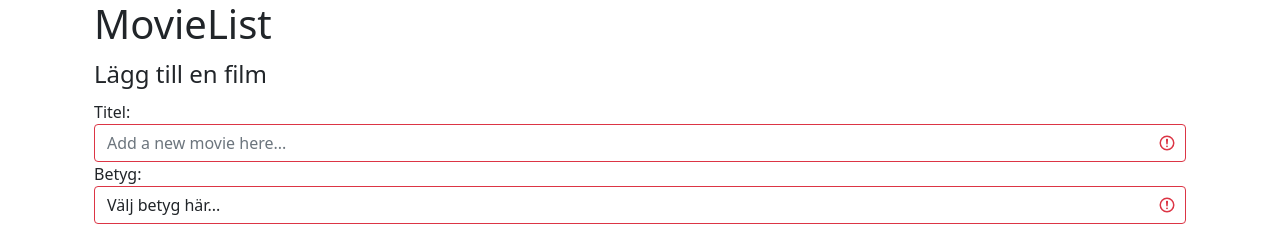
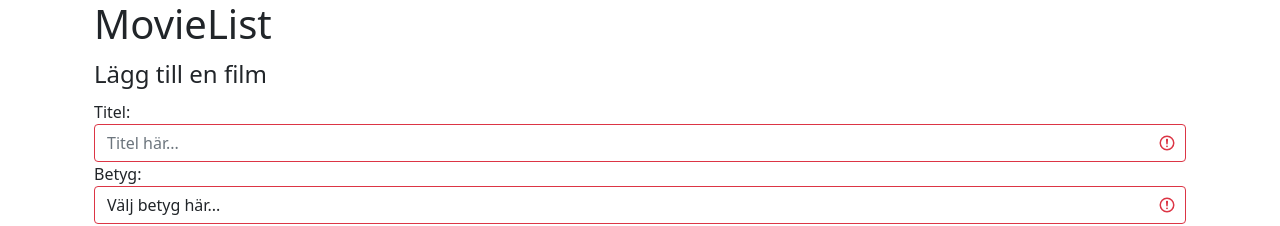
Before and after one commit to jonfra165/my-app, a React (Create React App) app: page / in a window 1280 px wide. Shown: the top 226 px of the page. Built offline with nearby package versions, Linux system fonts and the light colour scheme.

Commit message:
Små ändringar
Öppnade projektet på min dator, vilket gjorde att fler dependencies lades till.

```diff
--- a/src/Movie.js
+++ b/src/Movie.js
@@ -4,7 +4,7 @@ export default function Movie(props) {
     function getStars(number){
         let stars = [];
         for(var i = 0; i < number; i++) {
-            stars.push(<img src="/star.png" alt="Star" className="h-50 ms-1 float-end" />);
+            stars.push(<img src="/star.png" alt="Star" className="float-end" />);
         }
         return stars;
 
--- a/src/MovieList.js
+++ b/src/MovieList.js
@@ -62,7 +62,7 @@ export default function MovieList() {
           <fieldset>
             <legend>Lägg till en film</legend>
             <label htmlFor="title-field">Titel:</label>
-            <input className={isValid(validTitle)} ref={inputRef} placeholder="Add a new movie here..." onKeyUp={updateValidationTitle}  />
+            <input className={isValid(validTitle)} ref={inputRef} placeholder="Titel här..." onKeyUp={updateValidationTitle}  />
 
             <label htmlFor="rating-field">Betyg:</label>
             <select type="text" id="rating-field" className={isValid(validRating)} ref={ratingRef} onChange={updateValidationRate}>
```
Also changed, not shown: 1 other file (tests, documents, lock files or other folders).
